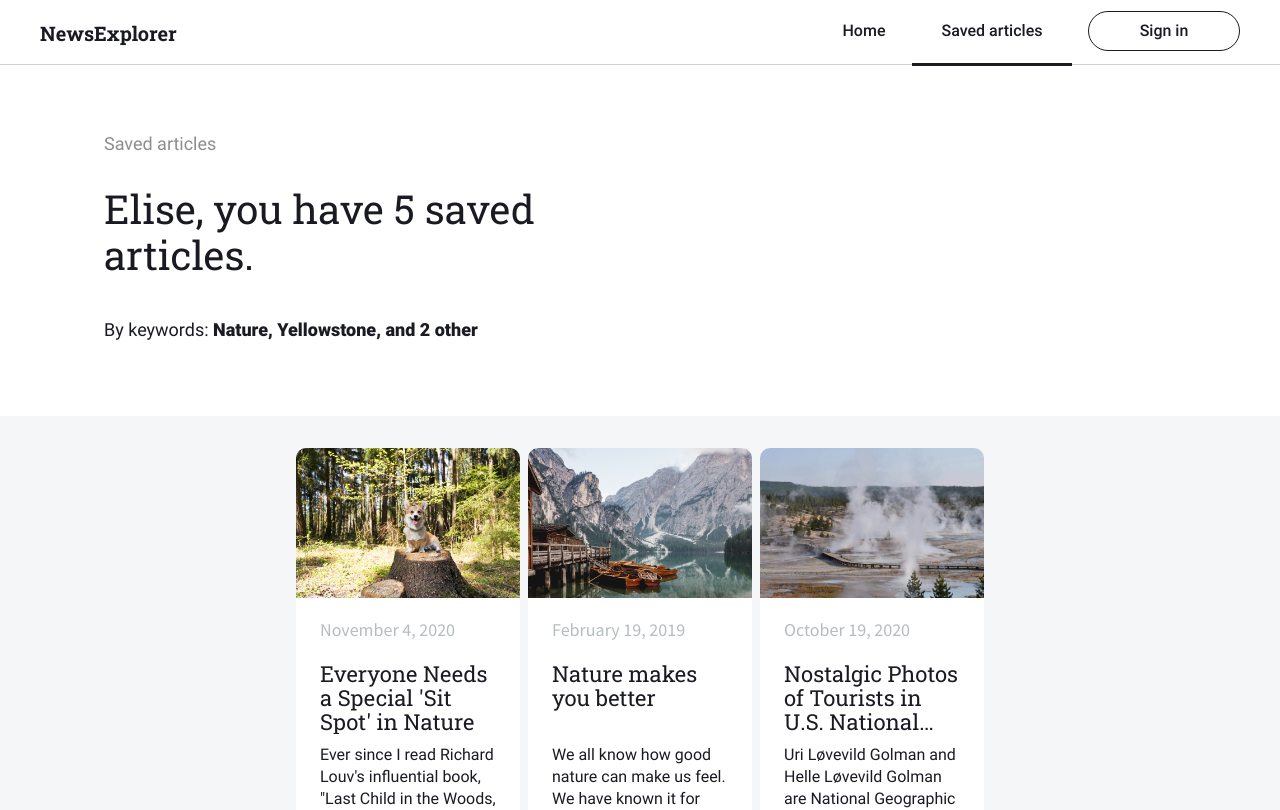
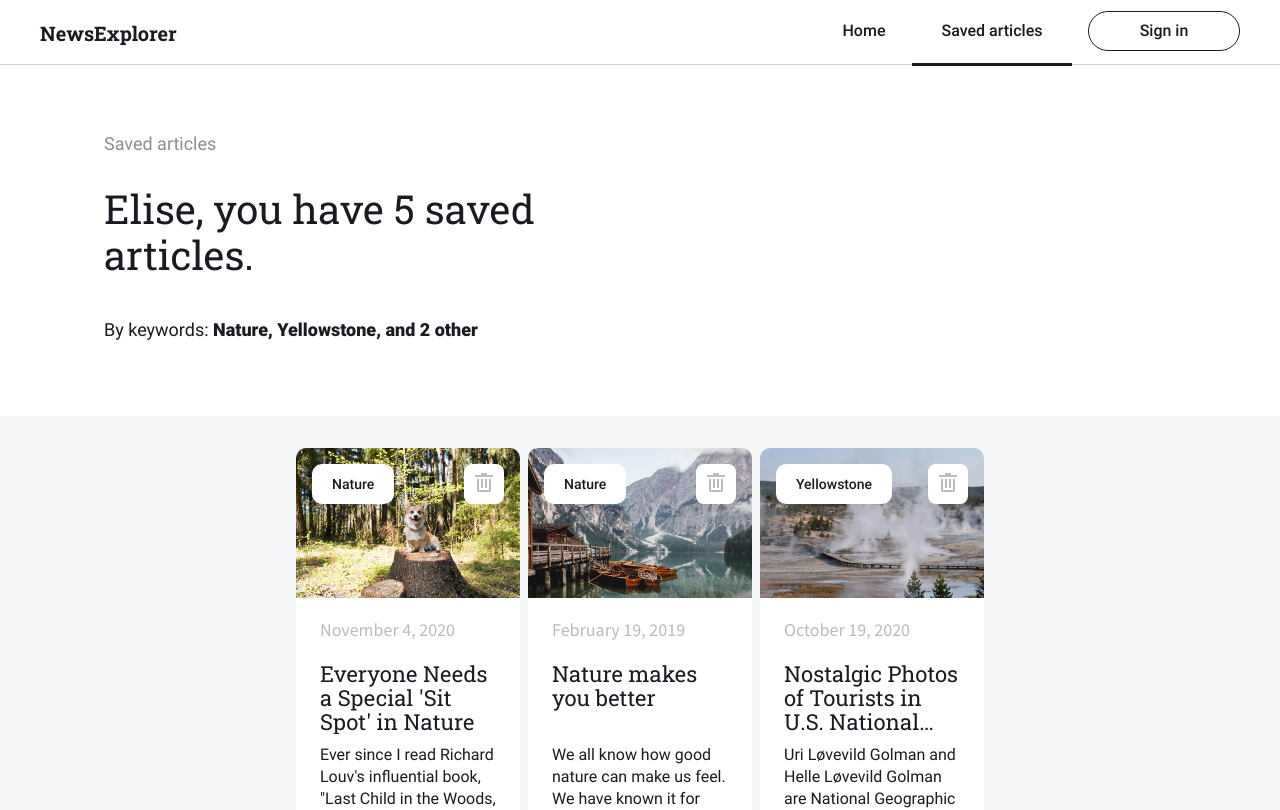
Before and after one commit to maritesmilner/news-explorer-frontend, a React (Create React App) app: page /saved-news in a window 1280 px wide. Shown: the top 810 px of the page. Built offline with nearby package versions, Linux system fonts and the light colour scheme.

Commit message:
feat: added markup for card buttons and search results.

```diff
--- a/src/components/Footer/Footer.js
+++ b/src/components/Footer/Footer.js
@@ -2,7 +2,7 @@ import React from 'react';
 import { Link } from "react-router-dom";
 import './Footer.css';
 
-export default function Footer() {
+export default function Footer(props) {
   return (
     <footer>
       <div className="footer">
@@ -24,7 +24,7 @@ export default function Footer() {
                 className="footer__social-button"
                 type="button"
                 aria-label="Twitter"
-                onClick=""
+                onClick={props.handleTwitter}
               >
                 <svg width="22" height="21" viewBox="0 0 22 21" fill="none" xmlns="http://www.w3.org/2000/svg">
                   <path fillRule="evenodd" clipRule="evenodd" d="M10.9998 0.89473C5.41678 0.89473 0.894531 5.42318 0.894531 11C0.894531 15.4664 3.7915 19.2505 7.80507 20.5904C8.30754 20.6834 8.49364 20.3733 8.49364 20.1003C8.49364 19.8584 8.48744 19.2256 8.48123 18.382C5.67111 18.9899 5.07559 17.0297 5.07559 17.0297C4.61654 15.8634 3.95278 15.5533 3.95278 15.5533C3.03469 14.9267 4.02102 14.9391 4.02102 14.9391C5.03217 15.0136 5.57186 15.9813 5.57186 15.9813C6.47135 17.5259 7.93534 17.0793 8.51225 16.8187C8.6053 16.1674 8.86584 15.7207 9.15119 15.4664C6.90558 15.2121 4.54831 14.3436 4.54831 10.4727C4.54831 9.36851 4.93912 8.46902 5.59047 7.76184C5.48501 7.5075 5.13762 6.47775 5.68972 5.0882C5.68972 5.0882 6.53958 4.81525 8.46882 6.12416C9.27526 5.90084 10.1375 5.78918 10.9998 5.78297C11.8559 5.78918 12.7243 5.90084 13.5308 6.12416C15.46 4.81525 16.3099 5.0882 16.3099 5.0882C16.862 6.47775 16.5146 7.5075 16.4091 7.76184C17.0543 8.46902 17.4451 9.36851 17.4451 10.4727C17.4451 14.356 15.0816 15.2059 12.8298 15.4602C13.1896 15.7704 13.5184 16.3907 13.5184 17.3336C13.5184 18.6859 13.5059 19.7715 13.5059 20.1065C13.5059 20.3795 13.6858 20.6896 14.2007 20.5904C18.2143 19.2505 21.1051 15.4664 21.1051 11.0062C21.1051 5.42318 16.5828 0.89473 10.9998 0.89473Z" fill="#191717" />
@@ -36,7 +36,7 @@ export default function Footer() {
                 className="footer__social-button"
                 type="button"
                 aria-label="Facebook"
-                onClick=""
+                onClick={props.handleFacebook}
               >
                 <svg width="20" height="20" viewBox="0 0 20 20" fill="none" xmlns="http://www.w3.org/2000/svg">
                   <path d="M18.8958 0H1.10417C0.494167 0 0 0.494167 0 1.10417V18.8967C0 19.5058 0.494167 20 1.10417 20H10.6833V12.255H8.07667V9.23667H10.6833V7.01083C10.6833 4.4275 12.2608 3.02083 14.5658 3.02083C15.67 3.02083 16.6183 3.10333 16.895 3.14V5.84L15.2967 5.84083C14.0433 5.84083 13.8008 6.43667 13.8008 7.31V9.2375H16.79L16.4008 12.2558H13.8008V20H18.8975C19.5058 20 20 19.5058 20 18.8958V1.10417C20 0.494167 19.5058 0 18.8958 0V0Z" fill="black" />
--- a/src/components/Input/Input.css
+++ b/src/components/Input/Input.css
@@ -2,6 +2,22 @@
   position: absolute;
   bottom: -10px;
 }
+
 .input__error-msg {
-  color: orange;
+  width: 200px;
+  font-size: 12px;
+  line-height: 15px;
+  margin: -15px 0 13px 0;
+  color: #FF0000;
 }
+.input__error-msg:last-of-type {
+  margin-top: 5px;
+  margin-bottom: 0;
+}
+
+@media screen and (min-width: 1024px) {
+  .input__error-msg {
+    width: 358px;
+    margin-top: -23px;
+  }
+}
--- a/src/components/Navigation/Navigation.js
+++ b/src/components/Navigation/Navigation.js
@@ -29,12 +29,12 @@ function Navigation(props) {
           <NavLink className={`header__menu-item_news ${menuItemPlacement}`} activeClassName="header_menu-item_selected " to="/saved-news">Saved articles</NavLink>
         </li>
         <li style={{ display: currentUser ? 'block' : 'none' }} className="header__menu-item">
-          <button className="header__signout" type="button" aria-label="sign out" onClick="">
+          <button className="header__signout" type="button" aria-label="sign out" onClick={props.handleSignin}>
             {currentUser.name}
           </button>
         </li>
         <li className="header__menu-item">
-          <button className={`header__menu-item_signin ${menuItemPlacement}`} type="button" aria-label="sign in" onClick="">
+          <button className={`header__menu-item_signin ${menuItemPlacement}`} type="button" aria-label="sign in" onClick={props.handleSignin}>
             Sign in
           </button>
         </li>
--- a/src/components/NewsCard/NewsCard.css
+++ b/src/components/NewsCard/NewsCard.css
@@ -1,13 +1,58 @@
 .newscard {
-  padding-bottom: 16px;
-  margin: 0;
+  position: relative;
 }
-@media screen and (min-width: 1440px) {
-  .newscard {
-    padding-bottom: 24px;
-  }
+.newscard__delete {
+  width: 40px;
+  height: 40px;
+  position: absolute;
+  top: 16px;
+  right: 16px;
+  background: #FFFFFF;
+  border: none;
+  border-radius: 8px;
+  z-index: 1;
+  fill: #B6BCBF;
+}
+.newscard__delete:hover {
+  fill: #1A1B22;
 }
 
+.newscard__bookmark {
+  margin: auto;
+  width: 40px;
+  height: 40px;
+  position: absolute;
+  top: 16px;
+  right: 16px;
+  background: #FFFFFF;
+  border: none;
+  border-radius: 8px;
+  z-index: 1;
+  stroke: #B6BCBF;
+  fill: #FFFFFF;
+}
+.newscard__bookmark:hover {
+  stroke: #1A1B22;
+}
+.newscard__bookmark_marked {
+  stroke: none;
+  fill: #2F71E5;
+}
+.newscard__keyword {
+  padding: 8px 20px;
+  margin: 0;
+  font-family: Roboto;
+  font-weight: 500;
+  font-size: 14px;
+  line-height: 24px;
+  text-transform: capitalize;
+  position: absolute;
+  top: 16px;
+  left: 16px;
+  background: #FFFFFF;
+  border-radius: 10px;
+  z-index: 2;
+}
 .newscard__pic {
   width: 288px;
   height: 196px;
@@ -117,6 +162,7 @@
 .newscard__source {
   height: 20px;
   margin: 8px 0 0 0;
+  padding: 0;
   font-family: Roboto Slab;
   font-weight: bold;
   font-size: 16px;
--- a/src/components/NewsCard/NewsCard.js
+++ b/src/components/NewsCard/NewsCard.js
@@ -1,11 +1,27 @@
 import React from "react";
-import CurrentUserContext from "../../contexts/CurrentUserContext.js";
 import "./NewsCard.css";
 
-export default function NewsCard({ card }) {
-  const { currentUser } = React.useContext(CurrentUserContext);
+export default function NewsCard({ card, handleDelete, placement, handleBookmark }) {
+  let button = "";
+  let keyword = "";
+  if (placement === "saved-articles") {
+    button = <button className="newscard__delete" type="button" aria-label="delete newscard" onClick={handleDelete}>
+      <svg width="24" height="24" viewBox="0 0 24 24" xmlns="http://www.w3.org/2000/svg">
+        <path fillRule="evenodd" clipRule="evenodd" d="M15 3H9V5H3V7H21V5H15V3ZM5 9V20C5 21.1046 5.89543 22 7 22H17C18.1046 22 19 21.1046 19 20V9H17V20H7V9H5ZM9 9L9 18H11L11 9H9ZM13 9V18H15V9H13Z" />
+      </svg>
+    </button>;
+    keyword = <p className="newscard__keyword">{card.keyword}</p>;
+  } else {
+    button = <button className="newscard__bookmark" type="button" aria-label="bookmark newscard" onClick={handleBookmark}>
+      <svg width="14" height="19" viewBox="0 0 14 19" xmlns="http://www.w3.org/2000/svg">
+        <path d="M6.38218 12.7137L1 16.9425V1L13 1V16.9425L7.61782 12.7137L7 12.2283L6.38218 12.7137Z" stroke-width="2" />
+      </svg>
+    </button>;
+  }
   return (
     <li className="newscard">
+      {keyword}
+      {button}
       <img className="newscard__pic" src={card.pic} alt="article 1" />
       <div className="newscard__info">
         <p className="newscard__date">{card.date}</p>
--- a/src/components/NewsCardList/NewsCardList.js
+++ b/src/components/NewsCardList/NewsCardList.js
@@ -0,0 +1,60 @@
+import React from "react";
+import CurrentUserContext from "../../contexts/CurrentUserContext.js";
+import "./NewsCardList.css";
+import NewsCard from "../NewsCard/NewsCard";
+import image1 from "../../images/image1.png";
+import image2 from "../../images/image2.png";
+import image3 from "../../images/image3.png";
+
+export default function NewsCardList(props) {
+  const { currentUser } = React.useContext(CurrentUserContext);
+  const snippet1 = "Ever since I read Richard Louv's influential book, \"Last Child in the Woods, \" the idea of having a special \"sit spot\" has stuck with me. This advice, which Louv attributes to nature educator Jon Young, is for both adults and children to find...";
+  const snippet2 = "We all know how good nature can make us feel. We have known it for millennia: the sound of the ocean, the scents of a forest, the way dappled sunlight dances through leaves.";
+  const snippet3 = "Uri Løvevild Golman and Helle Løvevild Golman are National Geographic Explorers and conservation photographers who just completed a project and book they call their love letter to...";
+
+  const cards = [
+    {
+      pic: image1,
+      date: "November 4, 2020",
+      title: "Everyone Needs a Special 'Sit Spot' in Nature",
+      snippet: snippet1,
+      source: "treehugger",
+    },
+    {
+      pic: image2,
+      date: "February 19, 2019",
+      title: "Nature makes you better",
+      snippet: snippet2,
+      source: "national geographic",
+    },
+    {
+      pic: image3,
+      date: "October 19, 2020",
+      title: "Nostalgic Photos of Tourists in U.S. National Parks",
+      snippet: snippet3,
+      source: "national geographic",
+    },
+  ];
+
+  return (
+    <section id="news-card-list">
+      <div className="news-card-list">
+        <h1 className="news-card-list__title">Search results</h1>
+        <ul className="news-card-list__cards">
+          {
+            cards.map((card, i) => (
+              <NewsCard
+                card={card}
+                key={i}
+              />
+            ))
+          }
+        </ul>
+        <button className="news-card-list__more" type="button" aria-label="show more" onClick={props.handleMore}>
+          Show more
+        </button>
+      </div>
+
+    </section>
+  );
+}
--- a/src/components/SavedNews/SavedNews.css
+++ b/src/components/SavedNews/SavedNews.css
@@ -97,7 +97,6 @@
   background-color: #F5F6F7;
   color: #1A1B22;
   margin: 0;
-  padding: 0;
   padding: 24px 16px;
   justify-content: center;
 }
--- a/src/components/SavedNews/SavedNews.js
+++ b/src/components/SavedNews/SavedNews.js
@@ -23,6 +23,7 @@ export default function SavedNews(props) {
       title: "Everyone Needs a Special 'Sit Spot' in Nature",
       snippet: snippet1,
       source: "treehugger",
+      keyword: "nature",
     },
     {
       pic: image2,
@@ -30,6 +31,7 @@ export default function SavedNews(props) {
       title: "Nature makes you better",
       snippet: snippet2,
       source: "national geographic",
+      keyword: "nature",
     },
     {
       pic: image3,
@@ -37,6 +39,7 @@ export default function SavedNews(props) {
       title: "Nostalgic Photos of Tourists in U.S. National Parks",
       snippet: snippet3,
       source: "national geographic",
+      keyword: "yellowstone",
     },
     {
       pic: image4,
@@ -44,6 +47,7 @@ export default function SavedNews(props) {
       title: "Grand Teton Renews Historic Crest Trail",
       snippet: snippet4,
       source: "National parks traveler",
+      keyword: "parks",
     },
     {
       pic: image5,
@@ -51,6 +55,7 @@ export default function SavedNews(props) {
       title: "Scientists Don't Know Why Polaris Is So Weird",
       snippet: snippet5,
       source: "treehugger",
+      keyword: "photography",
     },
   ];
 
@@ -67,6 +72,7 @@ export default function SavedNews(props) {
             <NewsCard
               card={card}
               key={i}
+              placement="saved-articles"
             />
           ))
         }
--- a/src/components/SearchForm/SearchForm.css
+++ b/src/components/SearchForm/SearchForm.css
@@ -169,3 +169,17 @@
 .search__submit:hover {
   background: #347EFF;
 }
+.search__submit:focus {
+  background: #2A65CC;
+}
+
+.search__submit_disabled {
+  background-color: #FFFFFF;
+  color: rgba(0, 0, 0, .2);
+  border: 1px solid rgba(0, 0, 0, .2);
+  transition: none;
+}
+.search__submit_disabled:hover {
+  cursor: default;
+  background-color: #FFFFFF;
+}
```
Also changed, not shown: src/components/App/App.js (+9 -2 lines), src/components/NewsCardList/NewsCardList.css (+72 -0 lines), src/components/PopupWithForm/PopupWithForm.js (+60 -0 lines), 1 other file (tests, documents, lock files or other folders).
